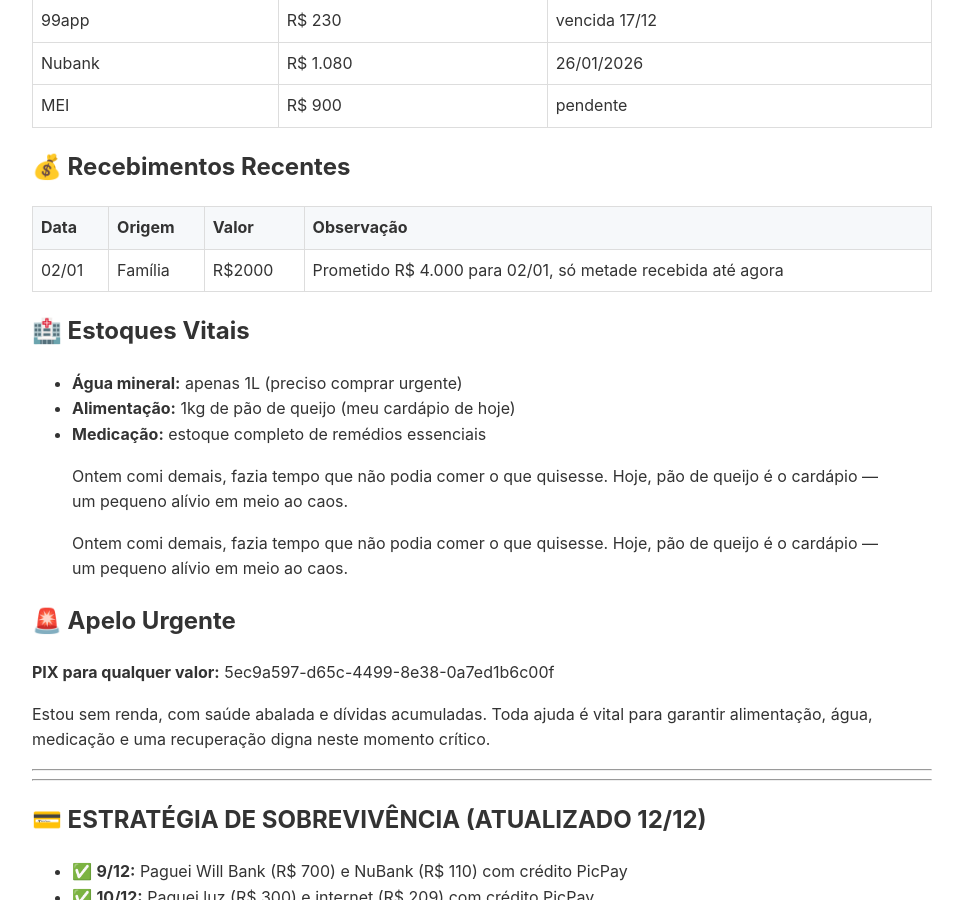
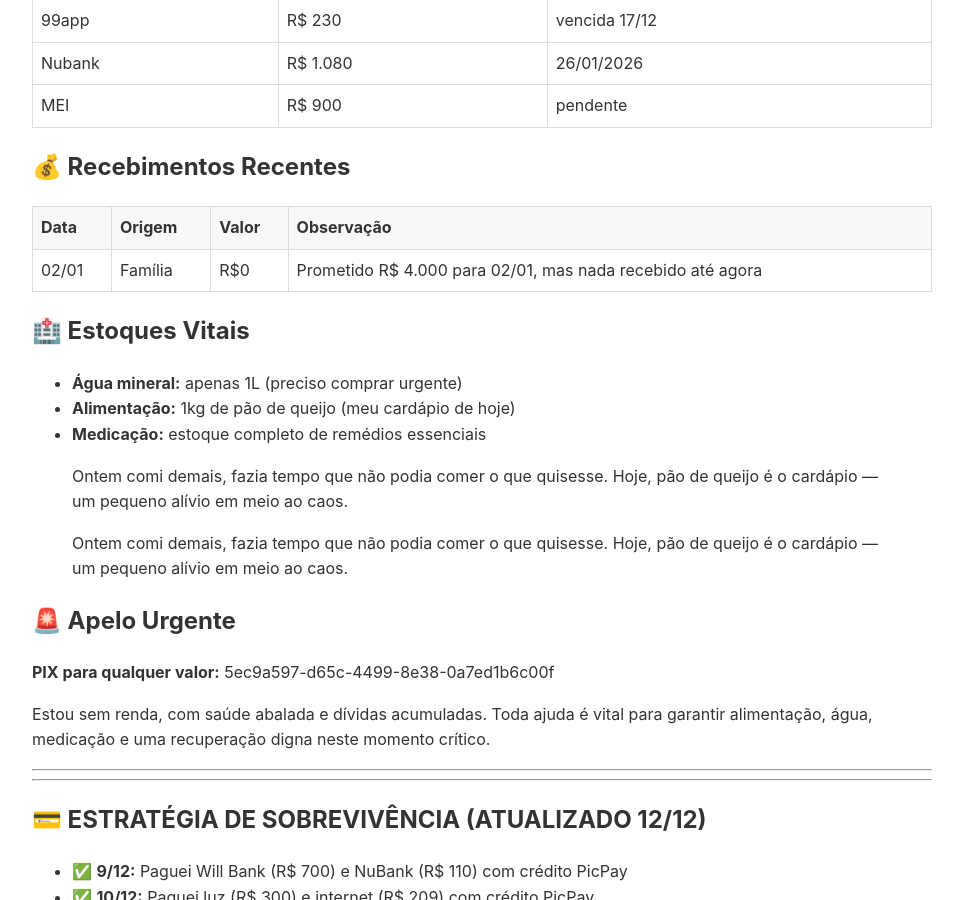
Before and after one commit to Lukixfer/transparencia-lux-vesper, a Jekyll site: the page built from index.md, in a window 1280 px wide and 900 px high, scrolled down 630 px. Shown: the whole window, without its empty margins (158-1121 px from the left). Built offline with Jekyll 4.4.1, drawn with Linux system fonts in a browser that asks for light colours; our own code applies the rules of GitHub Pages for plain Markdown files.

Commit message:
Atualiza valor recebido na seção de recebimentos recentes para refletir a quantia correta.

```diff
--- a/index.md
+++ b/index.md
@@ -25,7 +25,7 @@
 
 | Data  | Origem  | Valor  | Observação                                                  |
 | ----- | ------- | ------ | ----------------------------------------------------------- |
-| 02/01 | Família | R$2000 | Prometido R$ 4.000 para 02/01, só metade recebida até agora |
+| 02/01 | Família | R$0    | Prometido R$ 4.000 para 02/01, mas nada recebido até agora |
 
 ## 🏥 Estoques Vitais
 
```
